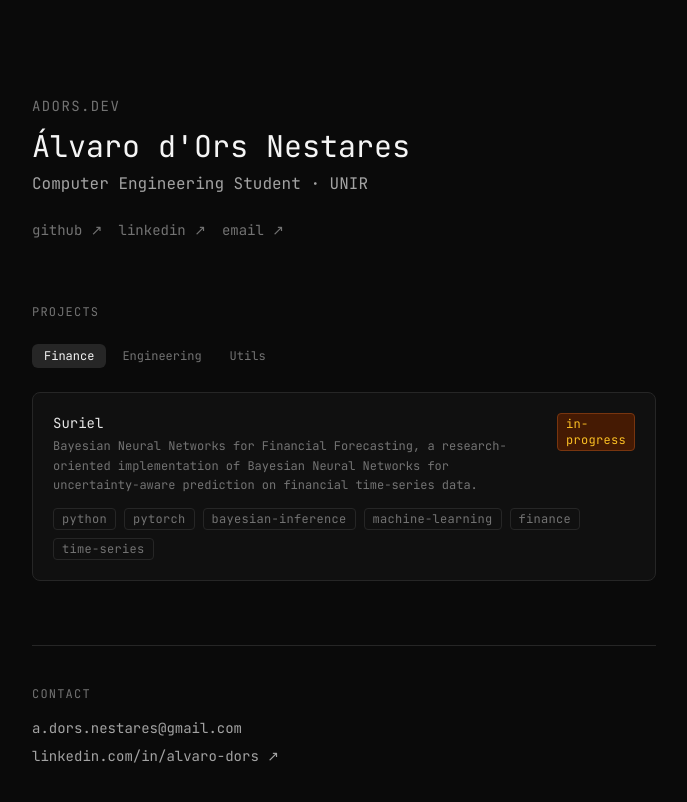
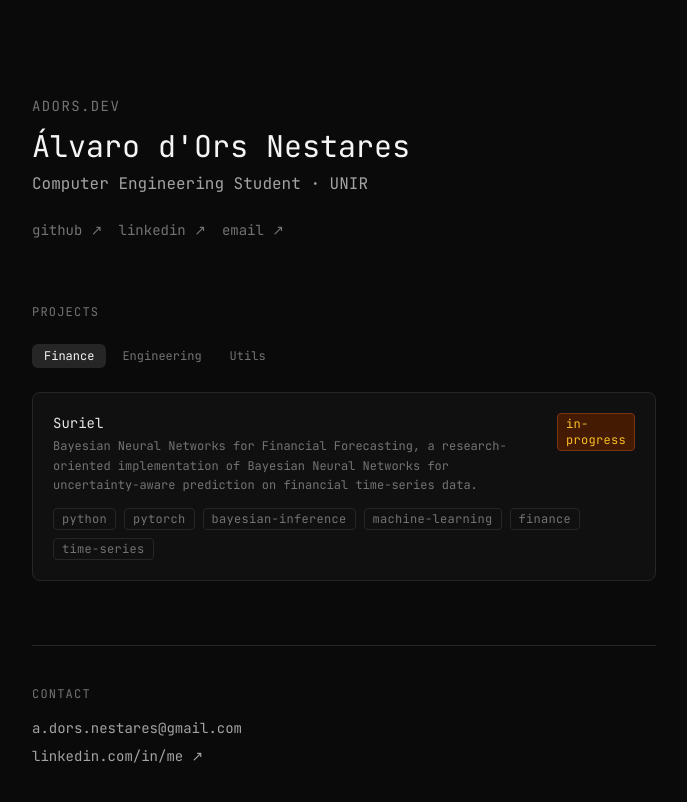
Before and after one commit to AlvarodOrs/adors.dev, a Next.js app: page / in a window 1280 px wide. Shown: the top 802 px of the page, without its empty margins (296-983 px from the left). Built offline with nearby package versions, Linux system fonts and the light colour scheme.

Commit message:
Project categories

```diff
--- a/components/sections/contact.tsx
+++ b/components/sections/contact.tsx
@@ -8,7 +8,7 @@ export function Contact() {
         </a>
         <a href="https://social.adors.dev/linkedin" target="_blank" rel="noopener noreferrer"
           className="hover:text-neutral-200 transition-colors">
-          linkedin.com/in/alvaro-dors ↗
+          linkedin.com/in/me ↗
         </a>
       </div>
     </section>
```
